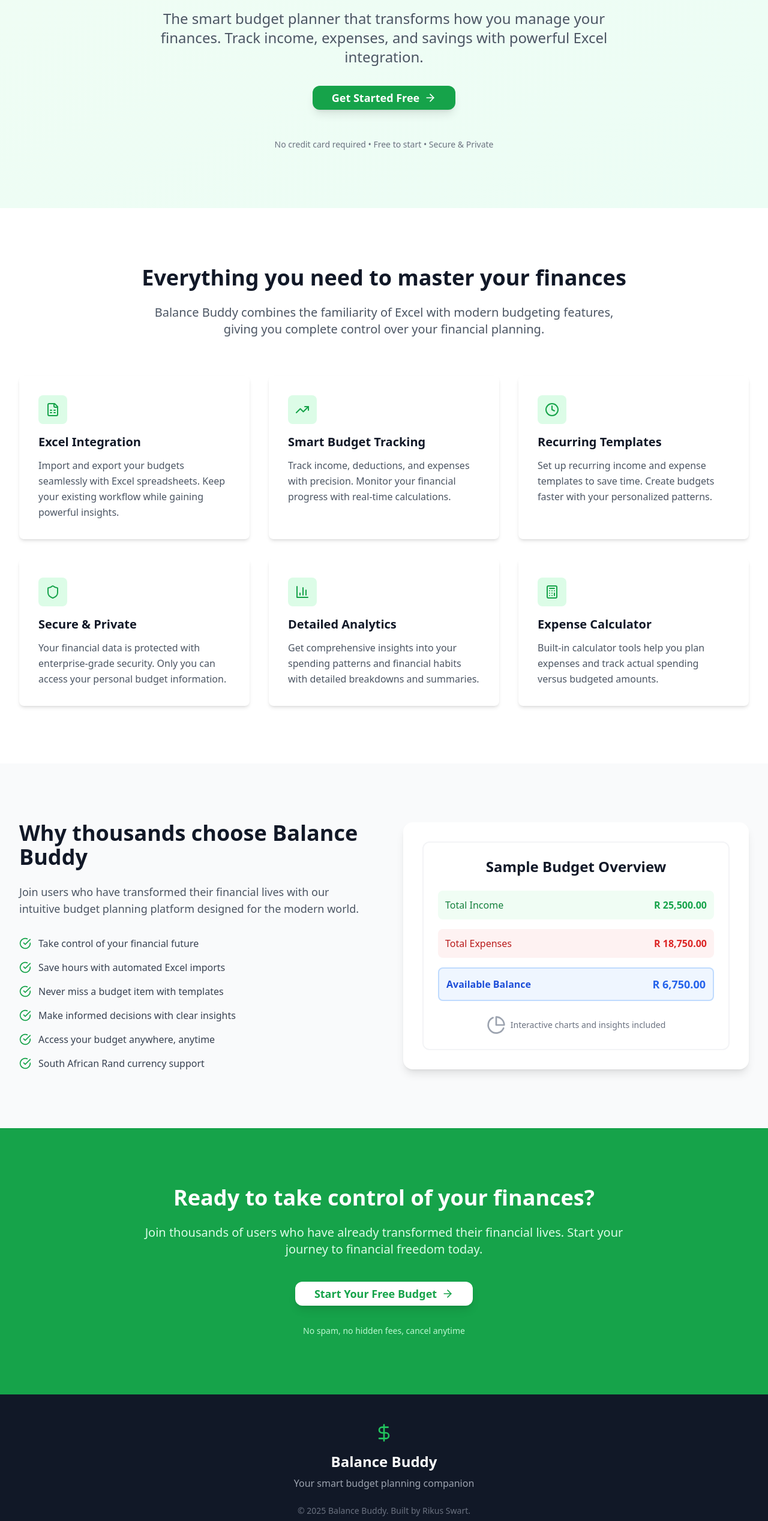
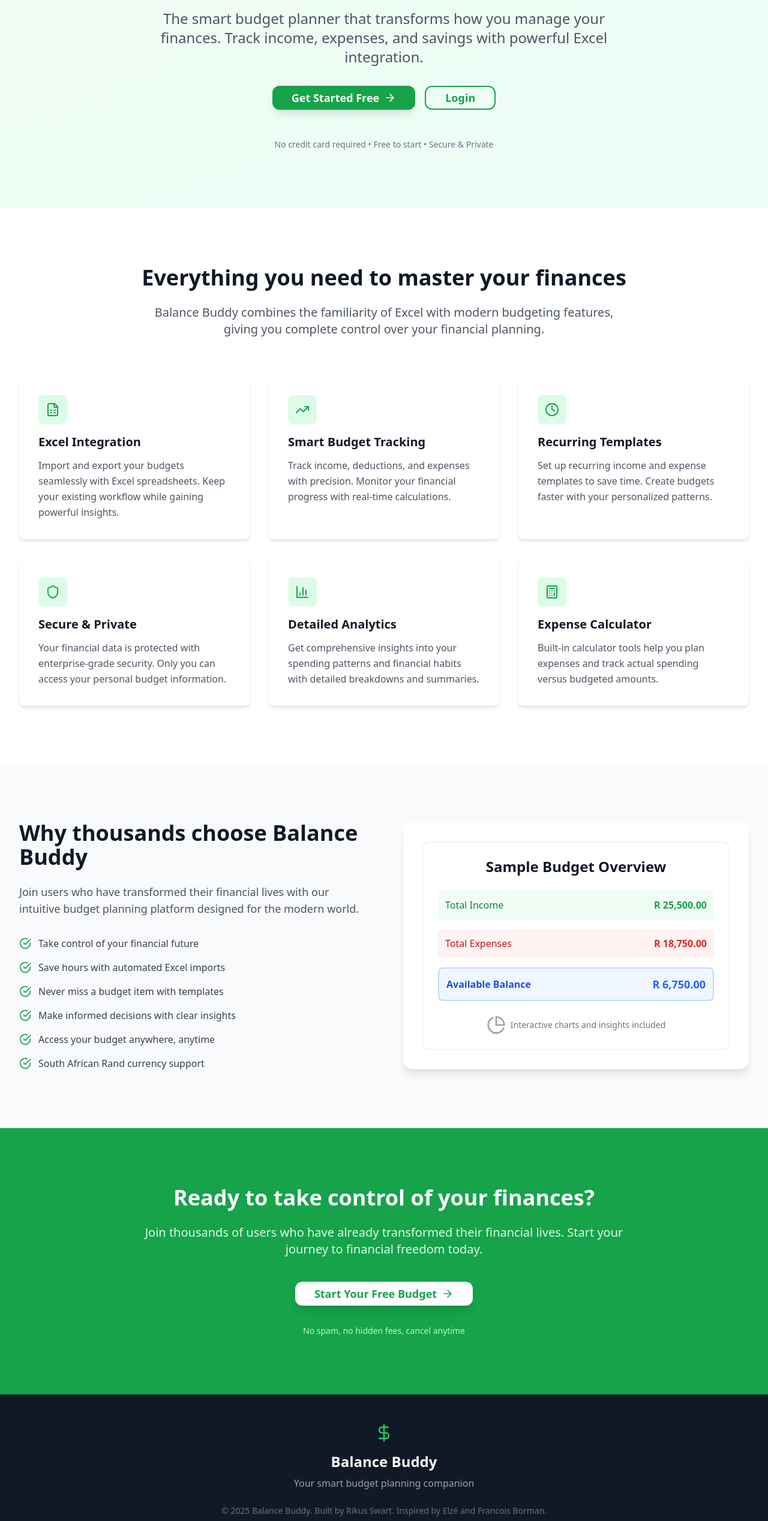
Before and after one commit to r-swrt-GB/budget-planner, a React (Vite) app: page / in a window 1280 px wide. Shown: the part 261-2797 px from the top of the page at 60% size. Built offline with nearby package versions, Linux system fonts and the light colour scheme; no server answers.

Commit message:
Updated navigation and route protection

```diff
--- a/src/App.tsx
+++ b/src/App.tsx
@@ -1,4 +1,4 @@
-import { BrowserRouter as Router, Routes, Route } from 'react-router-dom';
+import { BrowserRouter as Router, Routes, Route, Navigate } from 'react-router-dom';
 import { useAuth } from './hooks/useAuth';
 import { AuthPage } from './components/Auth/AuthPage';
 import { Layout } from './components/Layout';
@@ -25,21 +25,29 @@
   }
 
   if (!user) {
-    return <LandingPage />;
+    return (
+      <Router>
+        <Routes>
+          <Route path="/" element={<LandingPage />} />
+          <Route path="/auth" element={<AuthPage />} />
+          <Route path="*" element={<Navigate to="/" replace />} />
+        </Routes>
+      </Router>
+    );
   }
 
   return (
     <Router>
       <Layout>
         <Routes>
-          <Route path="/" element={<LandingPage />} />
-          <Route path="/auth" element={<AuthPage />} />
+          <Route path="/" element={<Navigate to="/dashboard" replace />} />
           <Route path="/dashboard" element={<Dashboard />} />
           <Route path="/settings" element={<Settings />} />
           <Route path="/telegram-bot" element={<TelegramBot />} />
           <Route path="/budgets/create" element={<CreateBudget />} />
           <Route path="/budgets/:id/edit" element={<EditBudget />} />
           <Route path="/budgets/:id" element={<ViewBudget />} />
+          <Route path="*" element={<Navigate to="/dashboard" replace />} />
         </Routes>
       </Layout>
     </Router>
--- a/src/components/Layout.tsx
+++ b/src/components/Layout.tsx
@@ -37,7 +37,7 @@
 
   const isActivePath = (path: string) => {
     if (path === '/dashboard') {
-      return location.pathname === '/dashboard' || location.pathname === '/';
+      return location.pathname === '/dashboard';
     }
     return location.pathname.startsWith(path);
   };
--- a/src/pages/LandingPage.tsx
+++ b/src/pages/LandingPage.tsx
@@ -10,10 +10,12 @@
   PieChart,
   Calculator
 } from 'lucide-react';
+import { useNavigate } from 'react-router-dom';
 import { Button } from '../components/ui/Button';
 import { Card, CardContent } from '../components/ui/Card';
 
 export function LandingPage() {
+  const navigate = useNavigate();
   const features = [
     {
       icon: FileSpreadsheet,
@@ -80,11 +82,18 @@
 
               <div className="flex flex-col sm:flex-row gap-4 justify-center mb-12">
                 <Button
-                  onClick={() => { window.location.href = '/auth'; }}
+                  onClick={() => navigate('/auth')}
                   className="bg-green-600 hover:bg-green-700 text-white px-8 py-4 text-lg font-semibold rounded-xl shadow-lg hover:shadow-xl transition-all duration-300 transform hover:-translate-y-1"
                 >
                   Get Started Free
                   <ArrowRight className="ml-2 h-5 w-5" />
+                </Button>
+                <Button
+                  onClick={() => navigate('/auth')}
+                  variant="outline"
+                  className="px-8 py-4 text-lg font-semibold rounded-xl border-2 border-green-600 text-green-600 hover:bg-green-50"
+                >
+                  Login
                 </Button>
               </div>
 
@@ -200,7 +209,7 @@
 
           <div className="flex flex-col sm:flex-row gap-4 justify-center">
             <Button
-              onClick={() => { window.location.href = '/auth'; }}
+              onClick={() => navigate('/auth')}
               className="bg-white text-green-600 hover:bg-gray-50 px-8 py-4 text-lg font-semibold rounded-xl shadow-lg hover:shadow-xl transition-all duration-300"
             >
               Start Your Free Budget
@@ -226,7 +235,7 @@
               Your smart budget planning companion
             </p>
             <div className="text-gray-500 text-sm">
-              © {new Date().getFullYear()} Balance Buddy. Built by <a href="https://www.linkedin.com/in/rikus-swart-68870b1b8/">Rikus Swart</a>.
+              © {new Date().getFullYear()} Balance Buddy. Built by <a href="https://www.linkedin.com/in/rikus-swart-68870b1b8/">Rikus Swart</a>. Inspired by Elzé and Francois Borman.
             </div>
           </div>
         </div>
```
